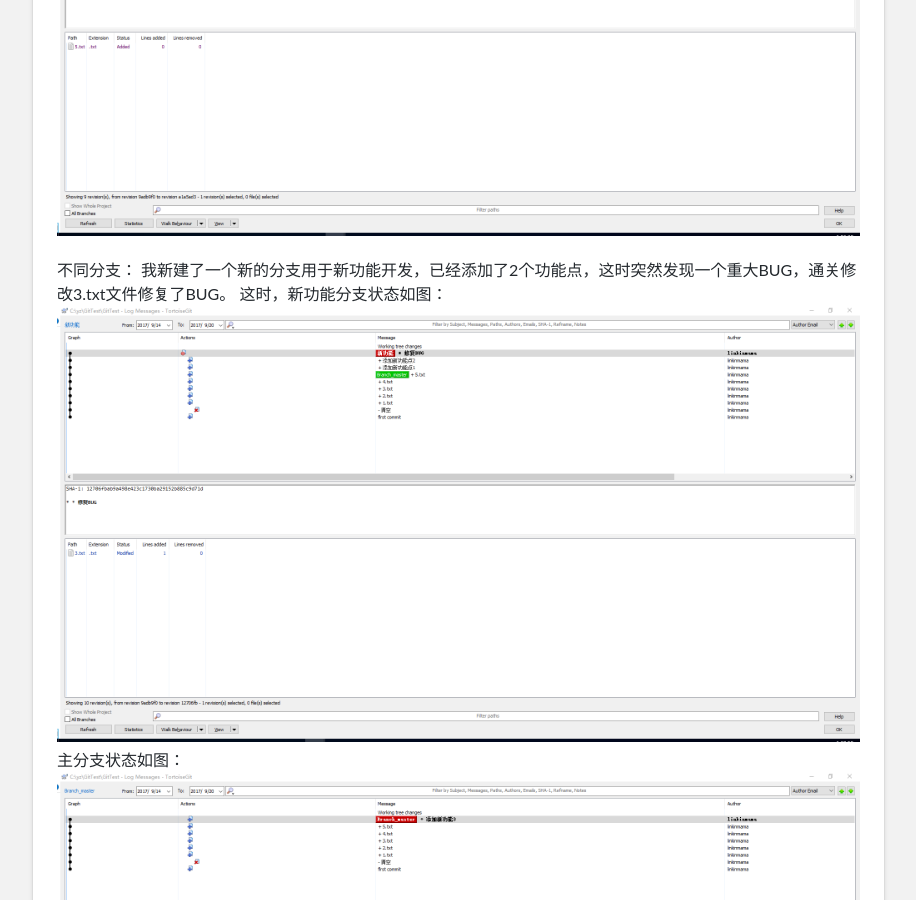
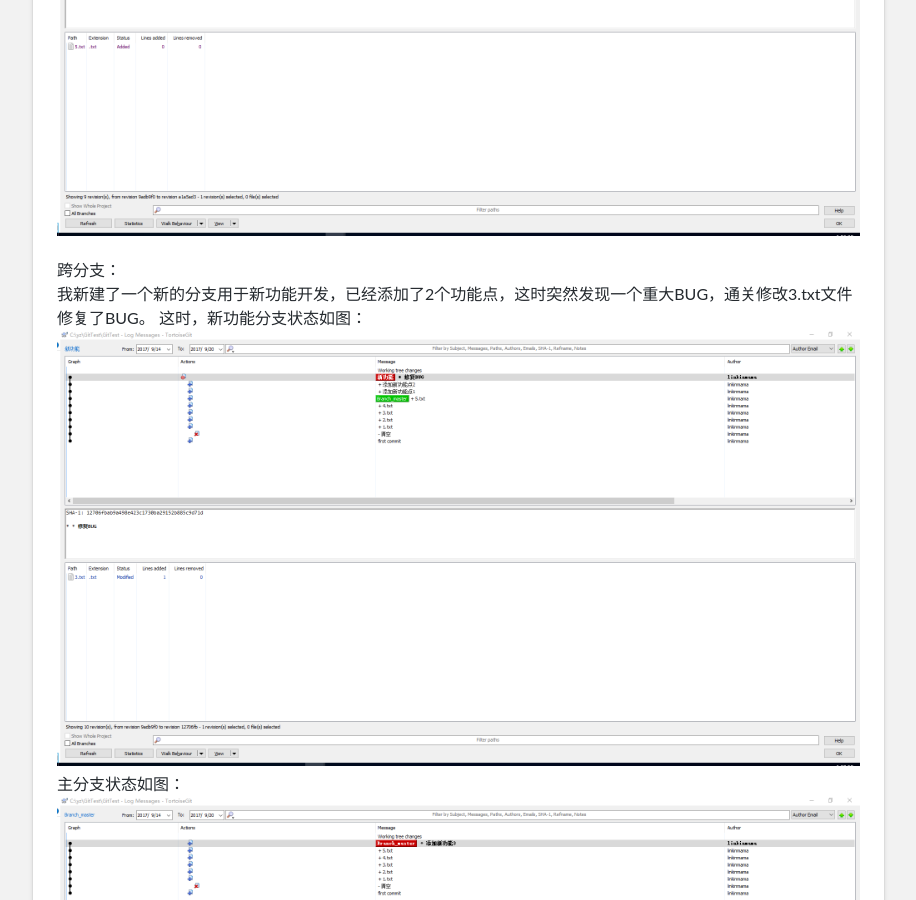
Before and after one commit to unicorn25/unicorn25.github.io, a Jekyll site: the page built from _steps/git_technical_blind_spot.md, in a window 1280 px wide and 900 px high, scrolled down 5973 px. Shown: the whole window, without its empty margins (204-1120 px from the left). Built offline with Jekyll 4.4.1, drawn with Linux system fonts in a browser that asks for light colours.

Commit message:
GIT技术盲点（1）格式调整7

```diff
--- a/_steps/git_technical_blind_spot.md
+++ b/_steps/git_technical_blind_spot.md
@@ -56,7 +56,7 @@ hard:根据GIT提交信息，依次对文件进行还原（危险操作，对文
 ![](/images/linkinmama/cherry_pick_4.png)
 ![](/images/linkinmama/cherry_pick_5.png)
 
-不同分支：
+跨分支：
 我新建了一个新的分支用于新功能开发，已经添加了2个功能点，这时突然发现一个重大BUG，通关修改3.txt文件修复了BUG。
 这时，新功能分支状态如图：
 ![](/images/linkinmama/cherry_pick2_0.png)
```
